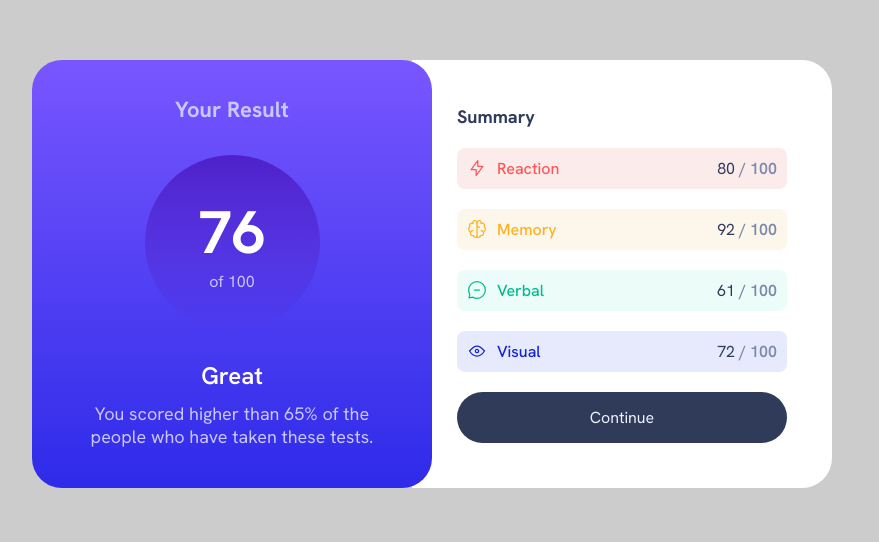
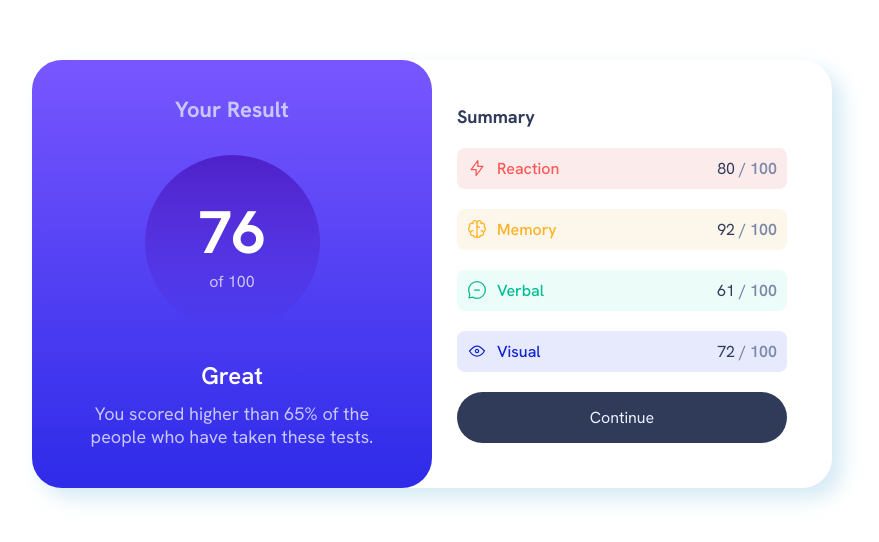
Before and after one commit to Macnur44/stats-preview-card-content, a plain HTML site: page index.html in a window 1280 px wide. Shown: the part 126-668 px from the top of the page, without its empty margins (208-1087 px from the left). Drawn offline with Linux system fonts and the light colour scheme.

Commit message:
shadow-container

```diff
--- a/css/style.css
+++ b/css/style.css
@@ -7,15 +7,14 @@
 body {
   display: grid;
   min-height: 100vh;
-
   place-content: center;
-  background: #ccc;
 }
 .container {
   display: grid;
   grid-template-columns: 1fr 1fr;
-  padding: 40px;
   max-width: 800px;
+  box-shadow: 10px 10px 20px hsla(200, 59%, 70%, 0.350);
+border-radius: 30px;
 }
 .your-result {
   background: linear-gradient(hsl(252, 100%, 67%), hsl(241, 81%, 54%));
@@ -72,7 +71,6 @@ padding: 20px;
   /* margin-top: -; */
 }
 .summary {
-  background: #fff;
   margin-left: -20px;
   border-bottom-right-radius: 30px;
   border-top-right-radius: 30px;
```
